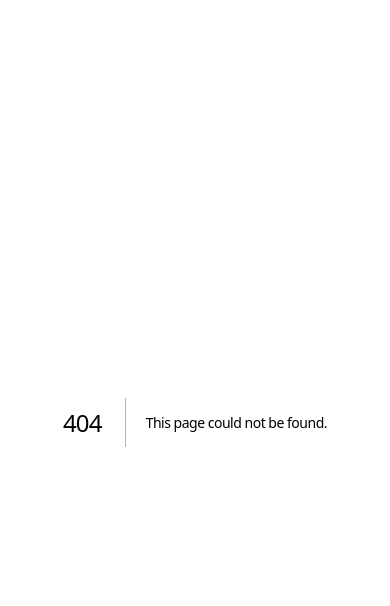
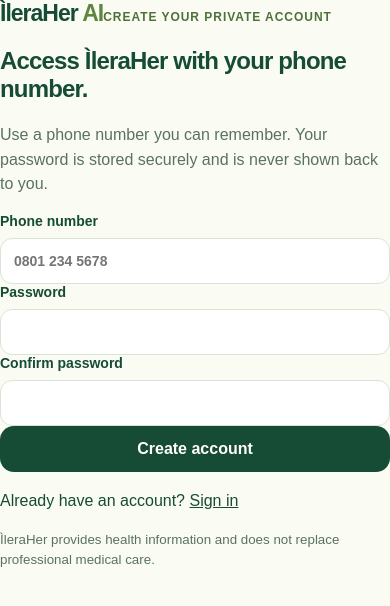
Before and after one commit to Erioluwa23/ilera-her-ai, a Next.js app: page /signup in a window 390 px wide. Before the commit this address had no page. Shown: the top 606 px of the page. Built offline with nearby package versions, Linux system fonts and the light colour scheme.

Commit message:
feat: add phone and password authentication

```diff
--- /dev/null
+++ b/src/app/signup/page.tsx
@@ -0,0 +1,7 @@
+import AuthForm from "@/components/AuthForm";
+
+export const metadata = { title: "Create account · ÌleraHer AI" };
+
+export default function SignupPage() {
+  return <AuthForm mode="signup" />;
+}
```
